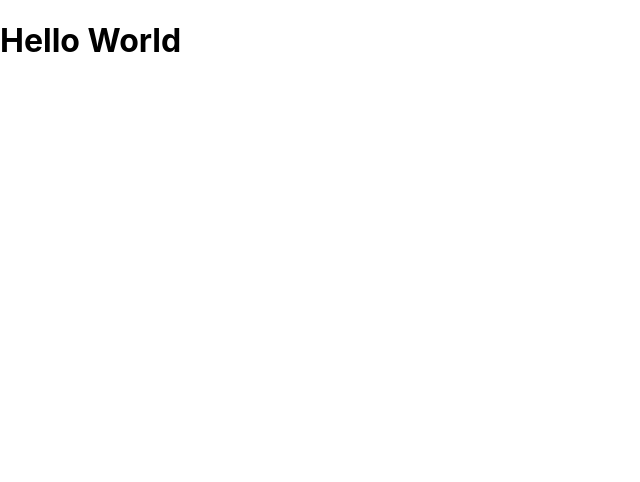
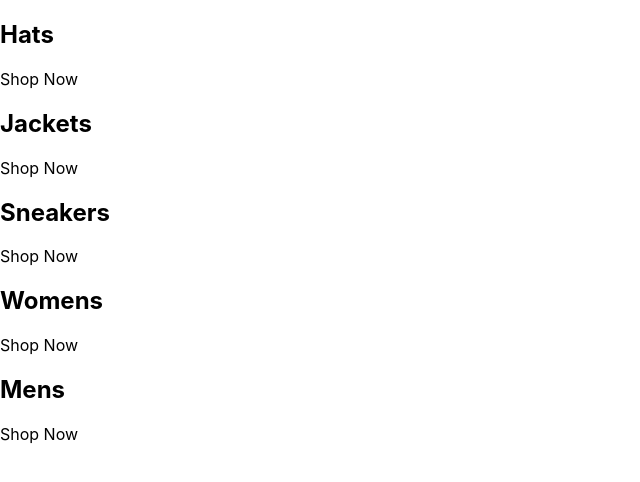
Before and after one commit to simple-sifu/crwn-clothing2, a React (Create React App) app: page / in a window 1280 px wide. Shown: the top 482 px of the page, without its empty margins (0-640 px from the left). Built offline with nearby package versions, Linux system fonts and the light colour scheme.

Commit message:
Update App.js

```diff
--- a/src/App.js
+++ b/src/App.js
@@ -1,3 +1,39 @@
-const App = () => <h1>Hello World</h1>;
+const App = () => {
+  const categories = [
+    {
+      id: 1,
+      title: "Hats",
+    },
+    {
+      id: 2,
+      title: "Jackets",
+    },
+    {
+      id: 3,
+      title: "Sneakers",
+    },
+    {
+      id: 4,
+      title: "Womens",
+    },
+    {
+      id: 5,
+      title: "Mens",
+    },
+  ];
 
+  return (
+    <div className="categories-container">
+      {categories.map((category) => (
+        <div className="category-container">
+          {/* <img /> */}
+          <div className="category-body-container" key={category.id}>
+            <h2>{category.title}</h2>
+            <p>Shop Now</p>
+          </div>
+        </div>
+      ))}
+    </div>
+  );
+};
 export default App;
```
